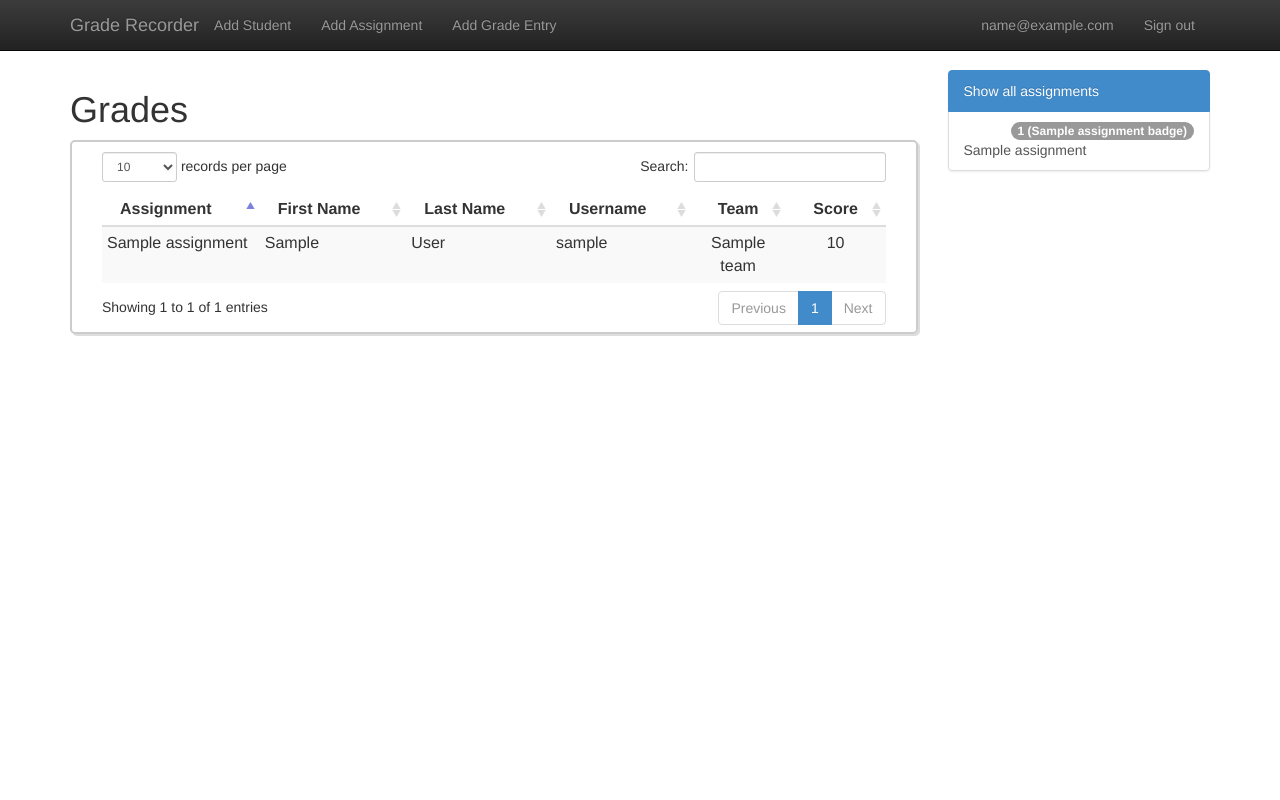
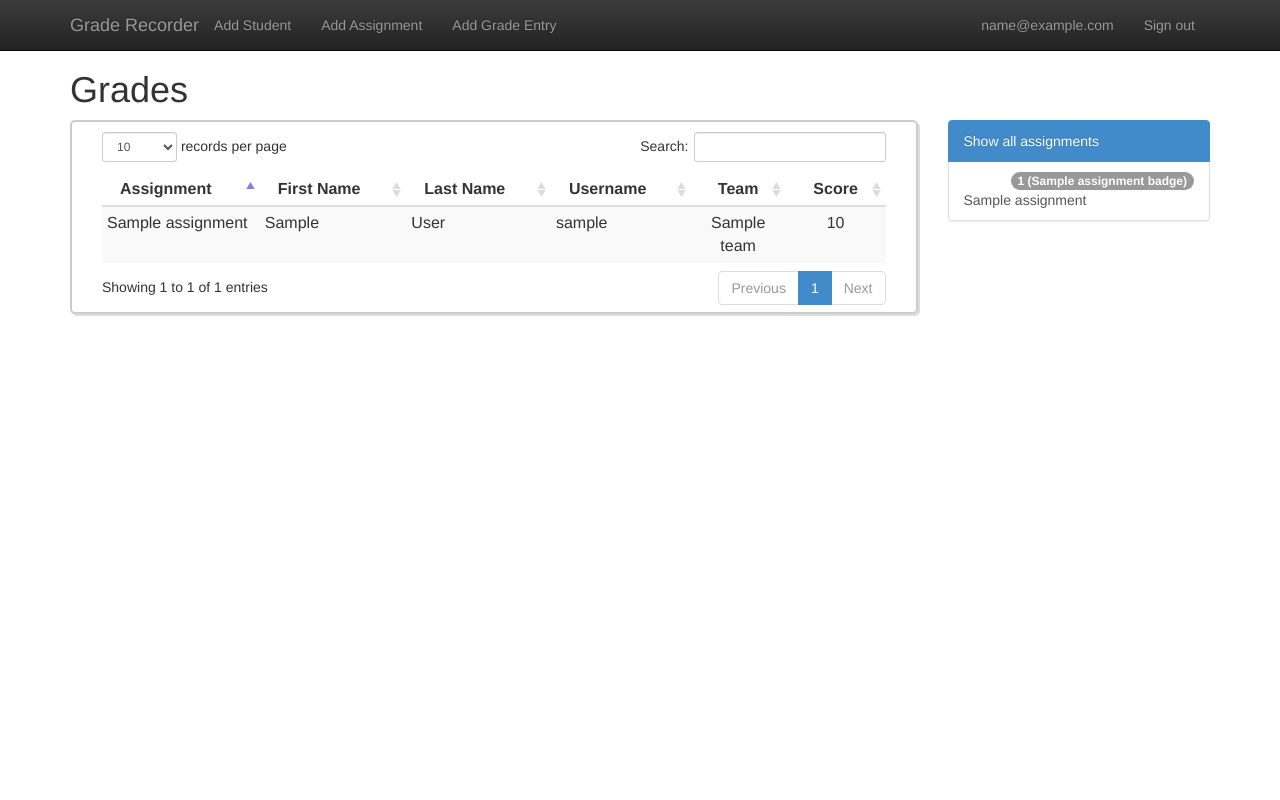
Before and after one commit to RoseMobileEndpoints/GradeRecorderBackend, a Python web app: template templates/graderecorder.html in a window 1280 px wide. Run offline with Jinja, Linux system fonts and the light colour scheme; the template is opened without the code that fills it: most values are stand-ins (such as "Sample title", 1, 10 or a date in 2020); some libraries are stand-ins or nearby versions.

Commit message:
Aligning top margins

```diff
--- a/static/stylesheets/graderecorder.css
+++ b/static/stylesheets/graderecorder.css
@@ -11,3 +11,7 @@
 input[type="search"] {
 	margin-left: 5px;
 }
+
+.sidebar-offcanvas {
+    margin-top: 70px;
+}
--- a/static/stylesheets/offcanvas.css
+++ b/static/stylesheets/offcanvas.css
@@ -7,7 +7,7 @@ body {
   overflow-x: hidden; /* Prevent scroll on narrow devices */
 }
 body {
-  padding-top: 70px;
+  padding-top: 50px;
 }
 footer {
   padding: 30px 0;
```
